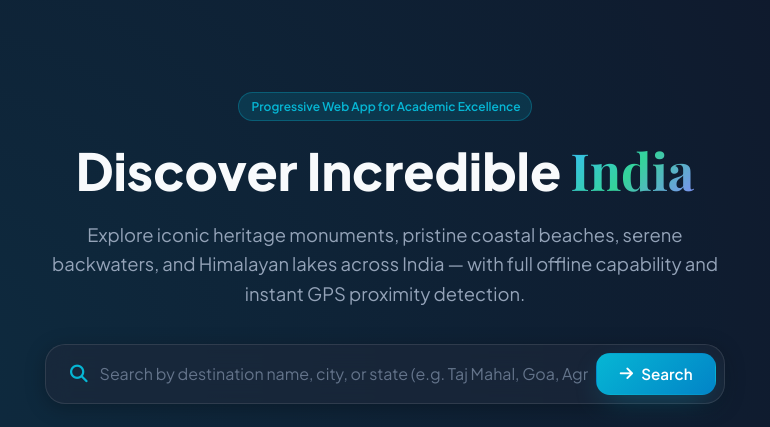
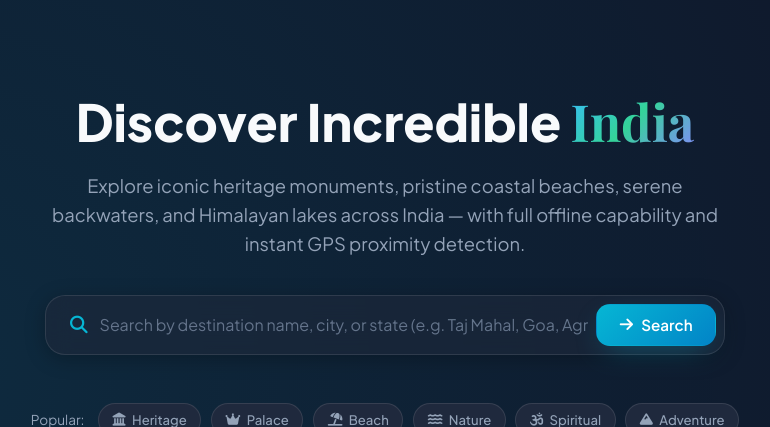
Before and after one commit to sahransattar/Tourist-Guide, a Flask app: page / in a window 1280 px wide. Shown: the part 65-492 px from the top of the page, without its empty margins (255-1025 px from the left). Run offline with Flask 3, Linux system fonts and the light colour scheme; data comes from the database, SQL or seed files in the repository; both versions use the stored data as it was after the commit; some libraries are stand-ins or nearby versions; some web fonts are replaced.

Commit message:
Remove Progressive Web App for Academic Excellence badge from homepage hero

```diff
--- a/templates/index.html
+++ b/templates/index.html
@@ -6,10 +6,6 @@
 <!-- Hero Section -->
 <section class="hero">
   <div class="container">
-    <span class="status-badge" style="background: rgba(6, 182, 212, 0.15); color: var(--primary); border: 1px solid rgba(6, 182, 212, 0.3); margin-bottom: 1.25rem; display: inline-block;">
-      <i class="fas fa-sparkles"></i> Progressive Web App for Academic Excellence
-    </span>
-
     <h1 class="hero-title">
       Discover Incredible <span class="gradient-text title-serif">India</span>
     </h1>
```
Also changed, not shown: tourist_guide.db.
